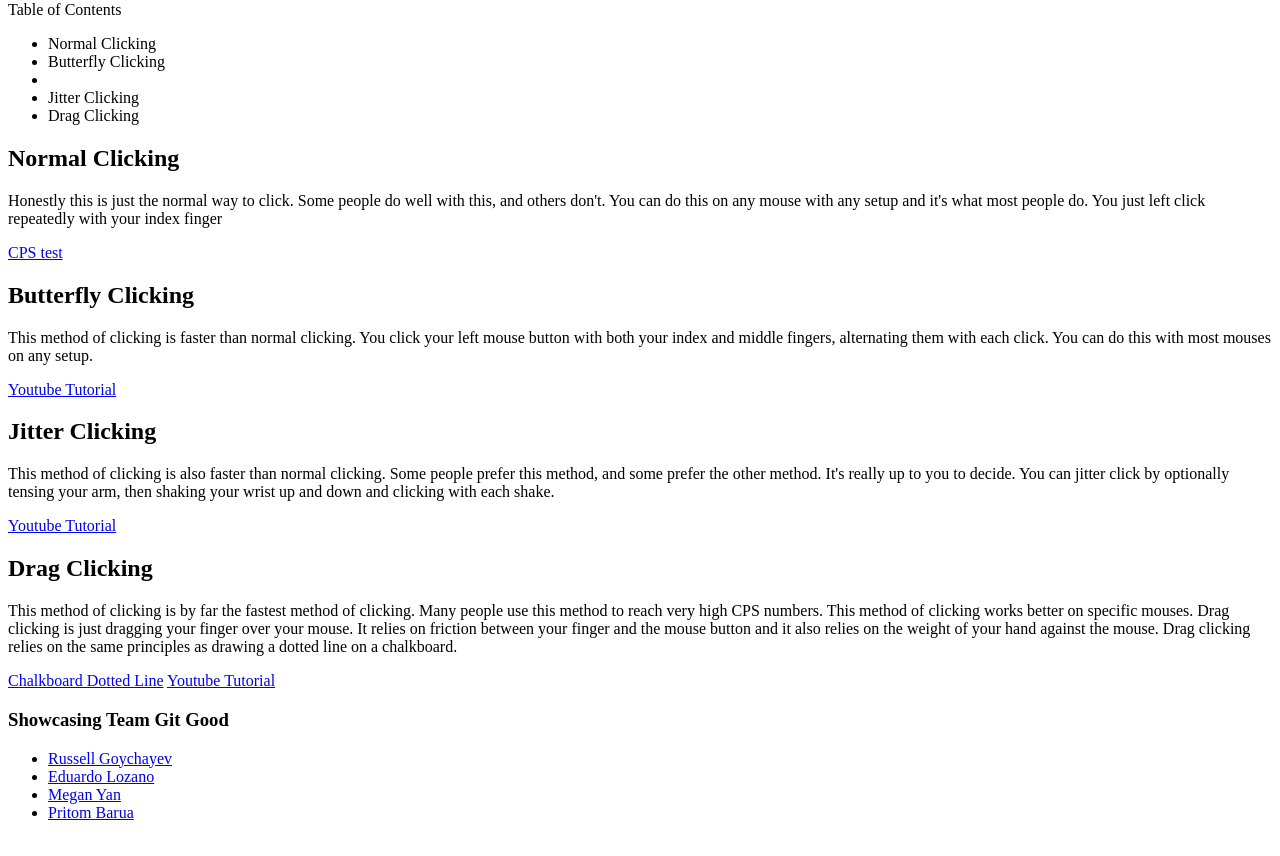
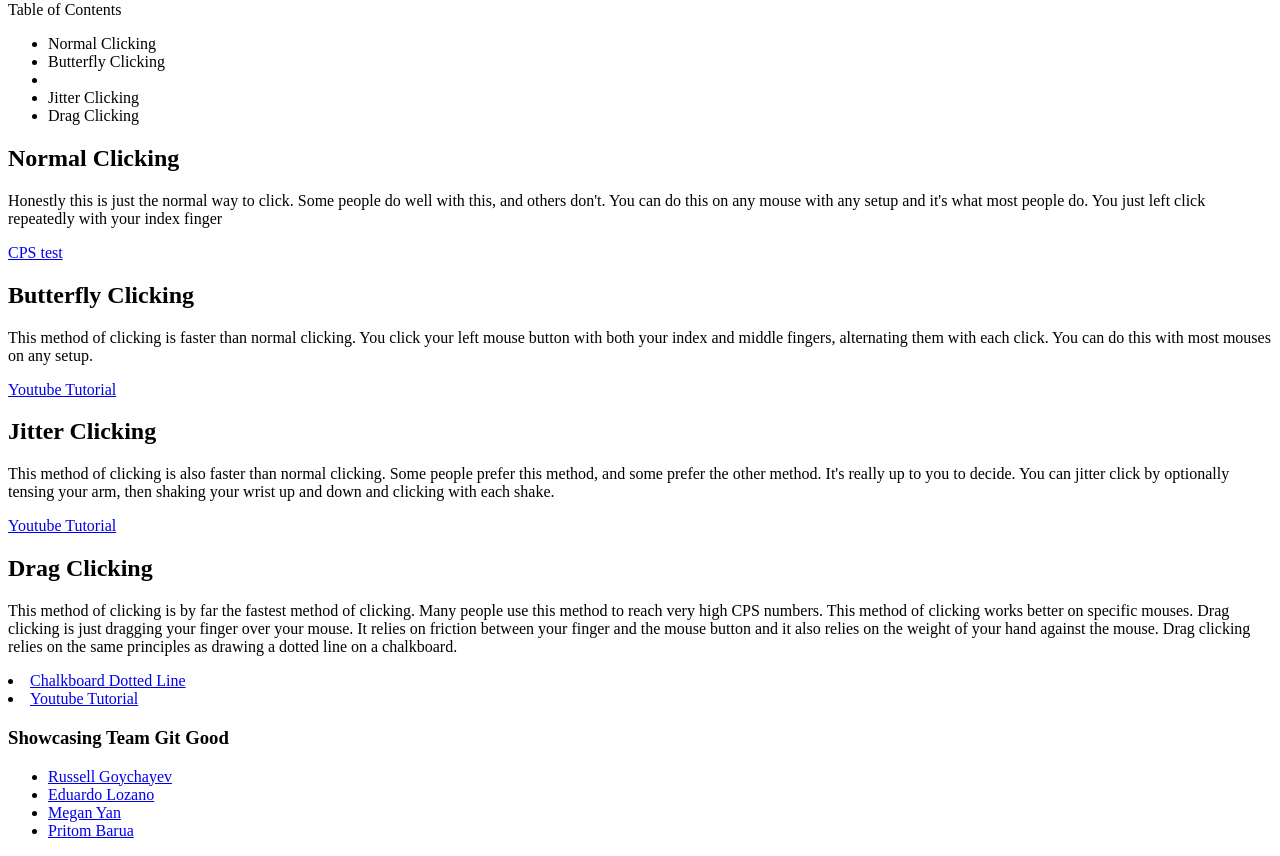
Before and after one commit to RussellGoychayev/web, a plain HTML site: page index.html in a window 1280 px wide. Shown: the part 79-935 px from the top of the page. Drawn offline with Linux system fonts and the light colour scheme.

Commit message:
Update index.html

```diff
--- a/index.html
+++ b/index.html
@@ -41,8 +41,8 @@
 
       <h2>Drag Clicking</h2>
       <p>This method of clicking is by far the fastest method of clicking. Many people use this method to reach very high CPS numbers. This method of clicking works better on specific mouses. Drag clicking is just dragging your finger over your mouse. It relies on friction between your finger and the mouse button and it also relies on the weight of your hand against the mouse. Drag clicking relies on the same principles as drawing a dotted line on a chalkboard.</p>
-      <a href="https://www.youtube.com/watch?v=l789l6np-qA&ab_channel=ItMustBeCollege">Chalkboard Dotted Line</a>
-      <a href="https://www.youtube.com/watch?v=LFM5jF5gIQI&ab_channel=BedlessNoob">Youtube Tutorial</a>
+      <li><a href="https://www.youtube.com/watch?v=l789l6np-qA&ab_channel=ItMustBeCollege">Chalkboard Dotted Line</a></li>
+      <li><a href="https://www.youtube.com/watch?v=LFM5jF5gIQI&ab_channel=BedlessNoob">Youtube Tutorial</a></li>
 
       <h3>Showcasing Team Git Good</h3>
       <ul>
```
